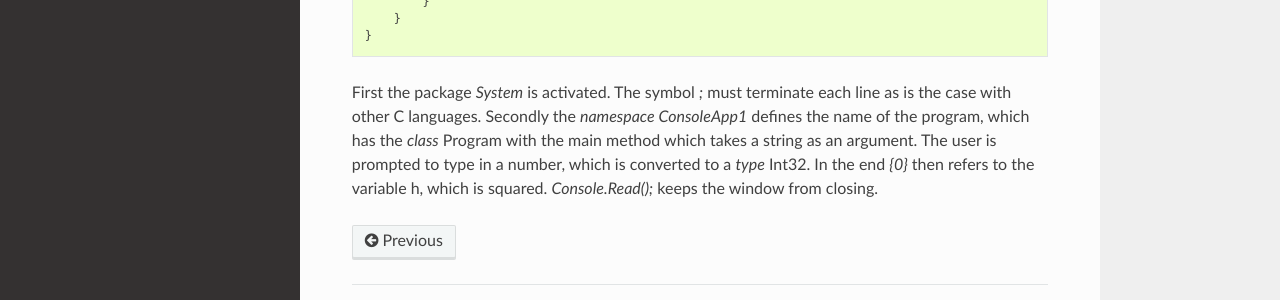
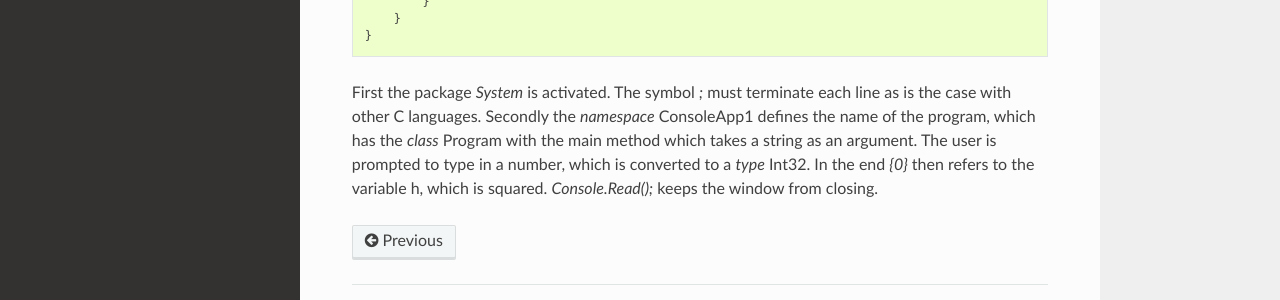
Before and after one commit to liavaldetaro/3d_dosimeter_DCPT, a Sphinx documentation site: the page built from docs/guide-csharp.rst, in a window 1280 px wide. Shown: the part 518-818 px from the top of the page. Built offline with Sphinx 7.4.7 and the Read the Docs theme 2.0.0, drawn with Linux system fonts in a browser that asks for light colours; formulas are drawn with MathJax 3.

```diff
--- a/docs/guide-csharp.rst
+++ b/docs/guide-csharp.rst
@@ -24,4 +24,4 @@ The following example shows a simple *console application* written in C#::
     }
 
 First the package *System* is activated. The symbol *;* must terminate each line as is the case with other C languages.
-Secondly the *namespace ConsoleApp1* defines the name of the program, which has the *class* Program with the main method which takes a string as an argument. The user is prompted to type in a number, which is converted to a *type* Int32. In the end *{0}* then refers to the variable h, which is squared. *Console.Read();* keeps the window from closing.
+Secondly the *namespace* ConsoleApp1 defines the name of the program, which has the *class* Program with the main method which takes a string as an argument. The user is prompted to type in a number, which is converted to a *type* Int32. In the end *{0}* then refers to the variable h, which is squared. *Console.Read();* keeps the window from closing.
```
